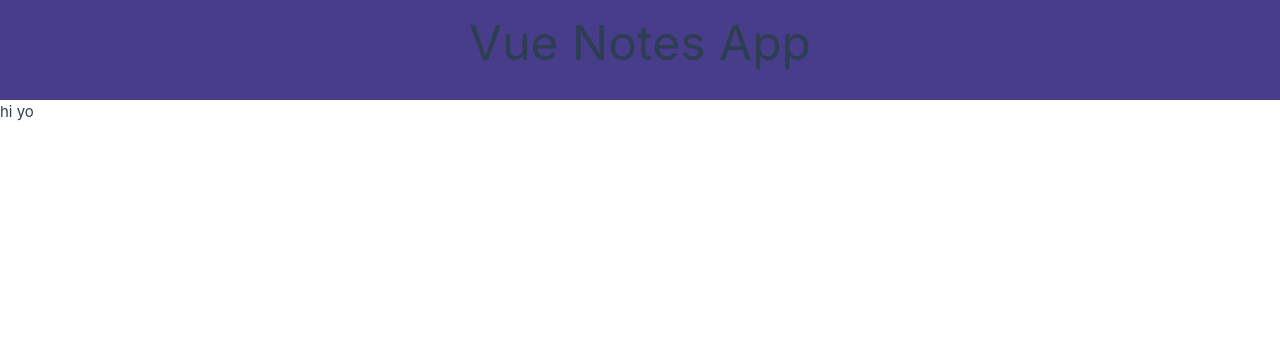
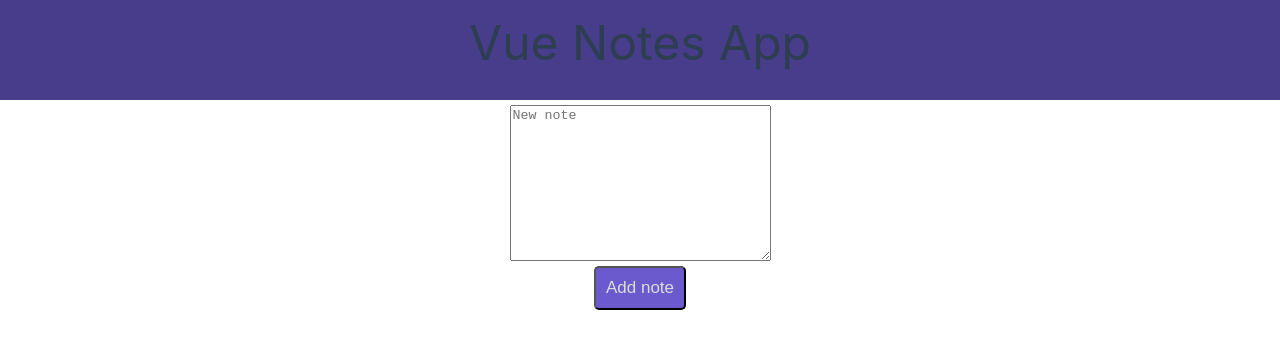
Before and after one commit to RflctnOfU/VueNotesApp, a Vue app: page / in a window 1280 px wide. Shown: the top 348 px of the page. Built offline with nearby package versions, Linux system fonts and the light colour scheme.

Commit message:
basic textarea layout created

```diff
--- a/src/App.vue
+++ b/src/App.vue
@@ -1,7 +1,16 @@
 <template>
   <main>
     <header><h1>Vue Notes App</h1></header>
-    <div class="container">hi yo</div>
+    <div class="add-note-container">
+      <textarea
+        name="note"
+        id="note"
+        cols="30"
+        rows="10"
+        placeholder="New note"
+      ></textarea>
+      <button>Add note</button>
+    </div>
   </main>
 </template>
 
@@ -20,4 +29,22 @@ header {
   font-weight: bold;
   background-color: darkslateblue;
 }
+
+.add-note-container {
+  display: flex;
+  flex-direction: column;
+  align-items: center;
+  justify-content: center;
+  margin: 5px 0;
+}
+
+.add-note-container button {
+  border-radius: 5px 5px;
+  cursor: pointer;
+  padding: 10px;
+  font-size: 17px;
+  margin-top: 5px;
+  background-color: slateblue;
+  color: gainsboro;
+}
 </style>
```
